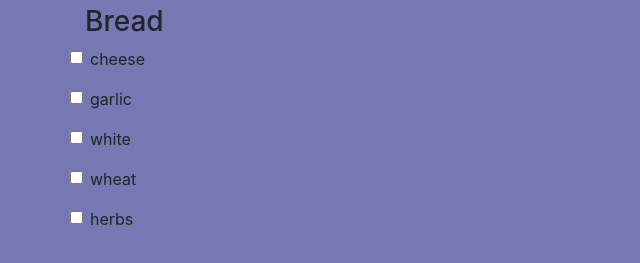
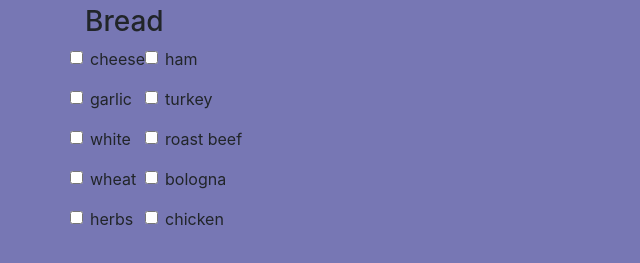
Before and after one commit to jbkey2015/sandwich-maker, a plain HTML site: page index.html in a window 1280 px wide. Shown: the part 51-314 px from the top of the page, without its empty margins (0-640 px from the left). Drawn offline with nearby package versions, Linux system fonts and the light colour scheme.

Commit message:
added meat maker

```diff
--- a/index.html
+++ b/index.html
@@ -17,6 +17,7 @@
         <h3>Bread</h3>
         <div class="row">
             <div id="bread-counter"></div>
+            <div id="meat-counter"></div>
         </div>
         <div class="row">
             <div id="final-order"></div>
--- /dev/null
+++ b/javascripts/components/meat.js
@@ -0,0 +1,40 @@
+import utilities from '../helpers/utilities.js';
+
+const meats = [
+    {id:"meat1", name:"ham", price: 100},
+    {id:"meat2", name:"turkey", price: 90},
+    {id:"meat3", name:"roast beef", price: 80},
+    {id:"meat4", name:"bologna", price: 85},
+    {id:"meat5", name:"chicken", price: 100},
+];
+
+const getSelectedMeats = () => {
+    const selectedMeats = [];
+    //get all meat checkboxes
+    const meatCheckboxes = document.getElementsByClassName('meat');
+    //keep the checked ones in a new array
+    for (let j = 0; j < meatCheckboxes.length; j++){
+        for (let k = 0; k < meats.length; k++){
+            if(meatCheckboxes[j].checked && meatCheckboxes[j].id === meats[k].id){
+                selectedMeats.push(meats[k]);
+            }
+        }
+    }
+    //return the new array
+    return selectedMeats;
+};
+
+const printMeatOptions = () => {
+    let domString = '';
+    for (let i = 0; i < meats.length; i++){
+    domString +=  `<div class="form-group form-check">
+    <input type="checkbox" class="form-check-input meat" id=${meats[i].id}>
+    <label class="form-check-label" for=${meats[i].id}>${meats[i].name}</label>
+    </div>
+    `;
+    }
+
+    utilities.printToDom('meat-counter', domString);
+};
+
+export default { printMeatOptions, getSelectedMeats };
--- a/javascripts/main.js
+++ b/javascripts/main.js
@@ -1,7 +1,9 @@
 import bread from './components/bread.js';
+import meat from './components/meat.js';
 
 const init = () => {
     bread.printBreadOptions();
+    meat.printMeatOptions();
 };
 
 init()
```
